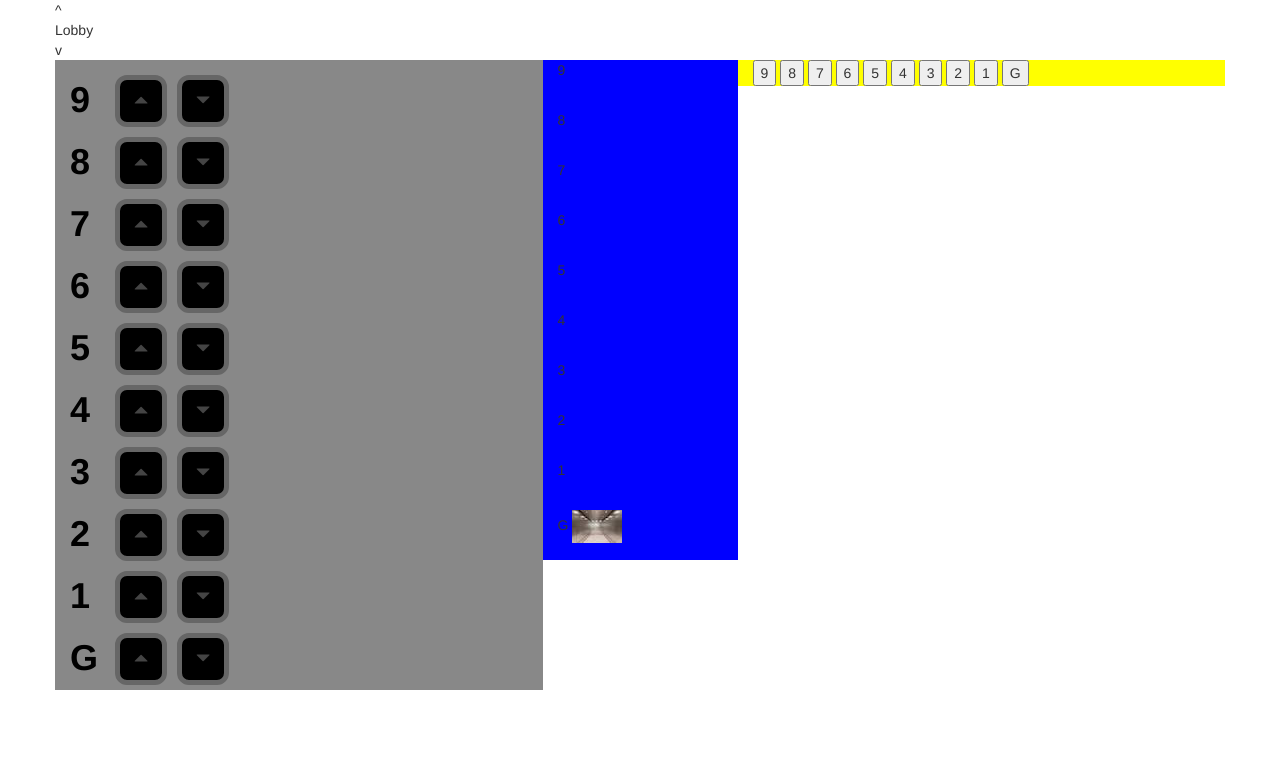
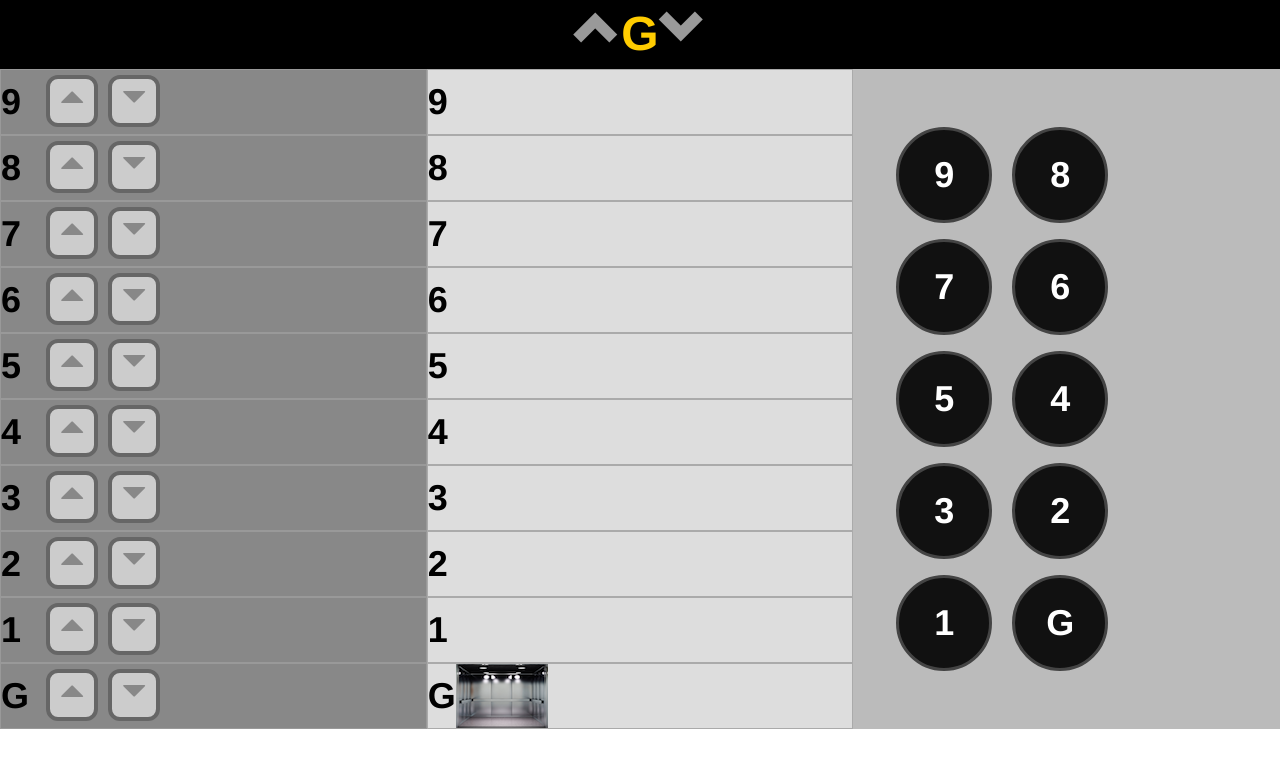
Before and after one commit to nnedevn/elevator, a website: page app/index.html in a window 1280 px wide. Drawn offline with nearby package versions, Linux system fonts and the light colour scheme.

Commit message:
Upgraded UI

```diff
--- a/app/index.html
+++ b/app/index.html
@@ -14,18 +14,24 @@
 
   <body>
 
-    <div class="container">
+    <div class="container-fluid">
 
-      <div id="elevator-direction" class="row">
-        <div id="up-indicator" class="">^</div>
-        <div><span id="current-floor-indicator">Lobby</span></div>
-        <div id="down-indicator">v</div>
+      <div id="elevator-direction" class="row elevator-direction">
+        <div id="up-indicator" class="elevator-indicator">
+          <span class="glyphicon glyphicon-chevron-up" aria-hidden="true"></span>
+        </div>
+        <div class="elevator-indicator">
+          <span id="current-floor-indicator">G</span>
+        </div>
+        <div id="down-indicator" class="elevator-indicator">
+          <span class="glyphicon glyphicon-chevron-down" aria-hidden="true"></span>
+        </div>
       </div>
 
       <div class="row">
 
-        <div id="floor-panel" class="col-lg-5 floor-panel">
-          <div class="floor-panel-control">
+        <div id="floor-panel" class="col-lg-4 floor-panel">
+          <div class="floor-panel-control row">
             <span class="floor-panel-label">9</span>
             <ul>
               <li>
@@ -37,7 +43,7 @@
             </ul>
           </div>
 
-          <div class="floor-panel-control">
+          <div class="floor-panel-control row">
             <span class="floor-panel-label">8</span>
             <ul>
               <li>
@@ -49,7 +55,7 @@
             </ul>
           </div>
 
-          <div class="floor-panel-control">
+          <div class="floor-panel-control row">
             <span class="floor-panel-label">7</span>
             <ul>
               <li>
@@ -61,7 +67,7 @@
             </ul>
           </div>
 
-          <div class="floor-panel-control">
+          <div class="floor-panel-control row">
             <span class="floor-panel-label">6</span>
             <ul>
               <li>
@@ -73,7 +79,7 @@
             </ul>
           </div>
 
-          <div class="floor-panel-control">
+          <div class="floor-panel-control row">
             <span class="floor-panel-label">5</span>
             <ul>
               <li>
@@ -85,7 +91,7 @@
             </ul>
           </div>
 
-          <div class="floor-panel-control">
+          <div class="floor-panel-control row">
             <span class="floor-panel-label">4</span>
             <ul>
               <li>
@@ -97,7 +103,7 @@
             </ul>
           </div>
 
-          <div class="floor-panel-control">
+          <div class="floor-panel-control row">
             <span class="floor-panel-label">3</span>
             <ul>
               <li>
@@ -109,7 +115,7 @@
             </ul>
           </div>
 
-          <div class="floor-panel-control">
+          <div class="floor-panel-control row">
             <span class="floor-panel-label">2</span>
             <ul>
               <li>
@@ -121,7 +127,7 @@
             </ul>
           </div>
 
-          <div class="floor-panel-control">
+          <div class="floor-panel-control row">
             <span class="floor-panel-label">1</span>
             <ul>
               <li>
@@ -133,7 +139,7 @@
             </ul>
           </div>
 
-          <div class="floor-panel-control">
+          <div class="floor-panel-control row">
             <span class="floor-panel-label">G</span>
             <ul>
               <li>
@@ -147,54 +153,43 @@
 
         </div>
 
-        <div id="elevator-cart" class="col-lg-2 elevator-cart">
-          <div class="floor"
-            id="floor-number-9">9</div>
-          <div class="floor"
-            id="floor-number-8">8</div>
-          <div class="floor"
-            id="floor-number-7">7</div>
-          <div class="floor"
-            id="floor-number-6">6</div>
-          <div class="floor"
-            id="floor-number-5">5</div>
-          <div class="floor"
-            id="floor-number-4">4</div>
-          <div class="floor"
-            id="floor-number-3">3</div>
-          <div class="floor"
-            id="floor-number-2">2</div>
-          <div class="floor"
-            id="floor-number-1">1</div>
-          <div class="floor"
-            id="floor-number-0">G <img id="elevator-img"
-              src="assets/elevator.jpeg"
+        <div id="elevator-cart" class="col-lg-4 elevator-cart">
+          <div class="floor row" id="floor-number-9"><span class="floor-number-label"> 9</span></div>
+          <div class="floor row" id="floor-number-8"><span class="floor-number-label"> 8</span></div>
+          <div class="floor row" id="floor-number-7"><span class="floor-number-label"> 7</span></div>
+          <div class="floor row" id="floor-number-6"><span class="floor-number-label"> 6</span></div>
+          <div class="floor row" id="floor-number-5"><span class="floor-number-label"> 5</span></div>
+          <div class="floor row" id="floor-number-4"><span class="floor-number-label"> 4</span></div>
+          <div class="floor row" id="floor-number-3"><span class="floor-number-label"> 3</span></div>
+          <div class="floor row" id="floor-number-2"><span class="floor-number-label"> 2</span></div>
+          <div class="floor row" id="floor-number-1"><span class="floor-number-label"> 1</span></div>
+          <div class="floor row" id="floor-number-0"><span class="floor-number-label"> G</span> <img id="elevator-img"
+              src="assets/elevator.png"
               alt=""></div>
 
         </div>
 
-        <div id="elevator-panel" class="col-lg-5 elevator-panel">
-          <button id="elevator-panel-button-number-9"
-            value="9">9</button>
-          <button id="elevator-panel-button-number-8"
-            value="8">8</button>
-          <button id="elevator-panel-button-number-7"
-            value="7">7</button>
-          <button id="elevator-panel-button-number-6"
-            value="6">6</button>
-          <button id="elevator-panel-button-number-5"
-            value="5">5</button>
-          <button id="elevator-panel-button-number-4"
-            value="4">4</button>
-          <button id="elevator-panel-button-number-3"
-            value="3">3</button>
-          <button id="elevator-panel-button-number-2"
-            value="2">2</button>
-          <button id="elevator-panel-button-number-1"
-            value="1">1</button>
-          <button id="elevator-panel-button-number-0"
-            value="0">G</button>
-
+        <div id="elevator-panel" class="col-lg-4 elevator-panel">
+          <div class="row">
+            <button id="elevator-panel-button-number-9" class="elevator-panel-button" value="9">9</button>
+            <button id="elevator-panel-button-number-8" class="elevator-panel-button" value="8">8</button>
+          </div>
+          <div class="row">
+            <button id="elevator-panel-button-number-7" class="elevator-panel-button" value="7">7</button>
+            <button id="elevator-panel-button-number-6" class="elevator-panel-button" value="6">6</button>
+          </div>
+          <div class="row">
+            <button id="elevator-panel-button-number-5" class="elevator-panel-button" value="5">5</button>
+            <button id="elevator-panel-button-number-4" class="elevator-panel-button" value="4">4</button>
+          </div>
+          <div class="row">
+            <button id="elevator-panel-button-number-3" class="elevator-panel-button" value="3">3</button>
+            <button id="elevator-panel-button-number-2" class="elevator-panel-button" value="2">2</button>
+          </div>
+          <div class="row">
+            <button id="elevator-panel-button-number-1" class="elevator-panel-button" value="1">1</button>
+            <button id="elevator-panel-button-number-0" class="elevator-panel-button" value="0">G</button>
+          </div>
         </div>
       </div>
     </div>
--- a/app/styles/styles.css
+++ b/app/styles/styles.css
@@ -2,12 +2,49 @@ body {
 
 }
 
+.elevator-direction {
+    background-color: #000;
+    display: flex;
+    justify-content: center;
+
+}
+.elevator-indicator {
+    font-size: 48px;
+    font-weight: bold;
+    float: left;
+    color: #999;
+}
+#current-floor-indicator {
+    color: #FFCC00;
+}
 .floor {
-    height: 50px;
+    border: 1px solid #AAA;
 }
+.elevator-cart {
+    background-color: #DDD;
+}
+
+.elevator-panel {
+    background-color: #BBB;
+    padding: 50px;
+}
+
+.elevator-panel-button {
+    color: #FFF;
+    font-size: 36px;
+    font-weight: bold;
+    background-color: #111;
+    border: 3px solid #444;
+    height: 96px;
+    width: 96px;
+    border-radius: 48px;
+    margin: 8px;
+}
+
 .active {
-    color:yellow;
+    color: #FFCC00 !important;
 }
+
 .floor-panel {
     background-color: #888;
 }
@@ -15,16 +52,17 @@ body {
     display: block;
     clear: both;
     height: 100%;
+    border: 1px solid #999;
 }
 
-span.floor-panel-label {
+span.floor-panel-label, span.floor-number-label {
     float: left;
     font-size: 36px;
-    line-height: 60px;
+    line-height: 64px;
     font-weight: bold;
     color: #000;
+}
 
-}
 .floor-panel-control ul li {
     list-style: none;
     float: left;
@@ -33,17 +71,17 @@ span.floor-panel-label {
 .floor-panel-control ul li button {
     height: 52px;
     width: 52px;
-    background: #000;
+    background: #CCC;
     border: none;
-    color: #444;
+    font-size: 24px;
+    color: #888;
     border-radius: 12px;
     margin: 5px;
-    border: 5px solid #666;
+    border: 4px solid #666;
+    outline: none;
 }
 
-.elevator-cart { background-color: blue;}
 
-.elevator-panel { background-color: yellow;}
 
 
 /*#elevator-direction {
```
Also changed, not shown: app/assets/elevator.jpeg (deleted), app/assets/elevator.png (added), 2 other files.
